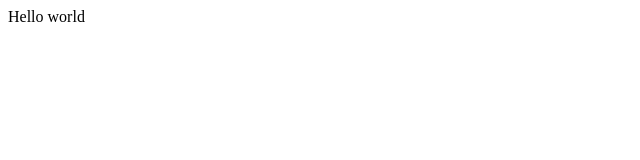
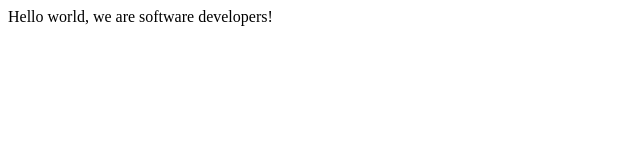
Before and after one commit to flemton/abiola_and_osman, a plain HTML site: page index.html in a window 1280 px wide. Shown: the whole page, without its empty margins (0-640 px from the left). Drawn offline with Linux system fonts and the light colour scheme.

Commit message:
added content to the index

```diff
--- a/index.html
+++ b/index.html
@@ -21,7 +21,7 @@
     - The freeCodeCamp Team
 
     -->
-    Hello world
+    Hello world, we are software developers!
     <script  src="js/index.js"></script>
   </body>
 </html>
```
